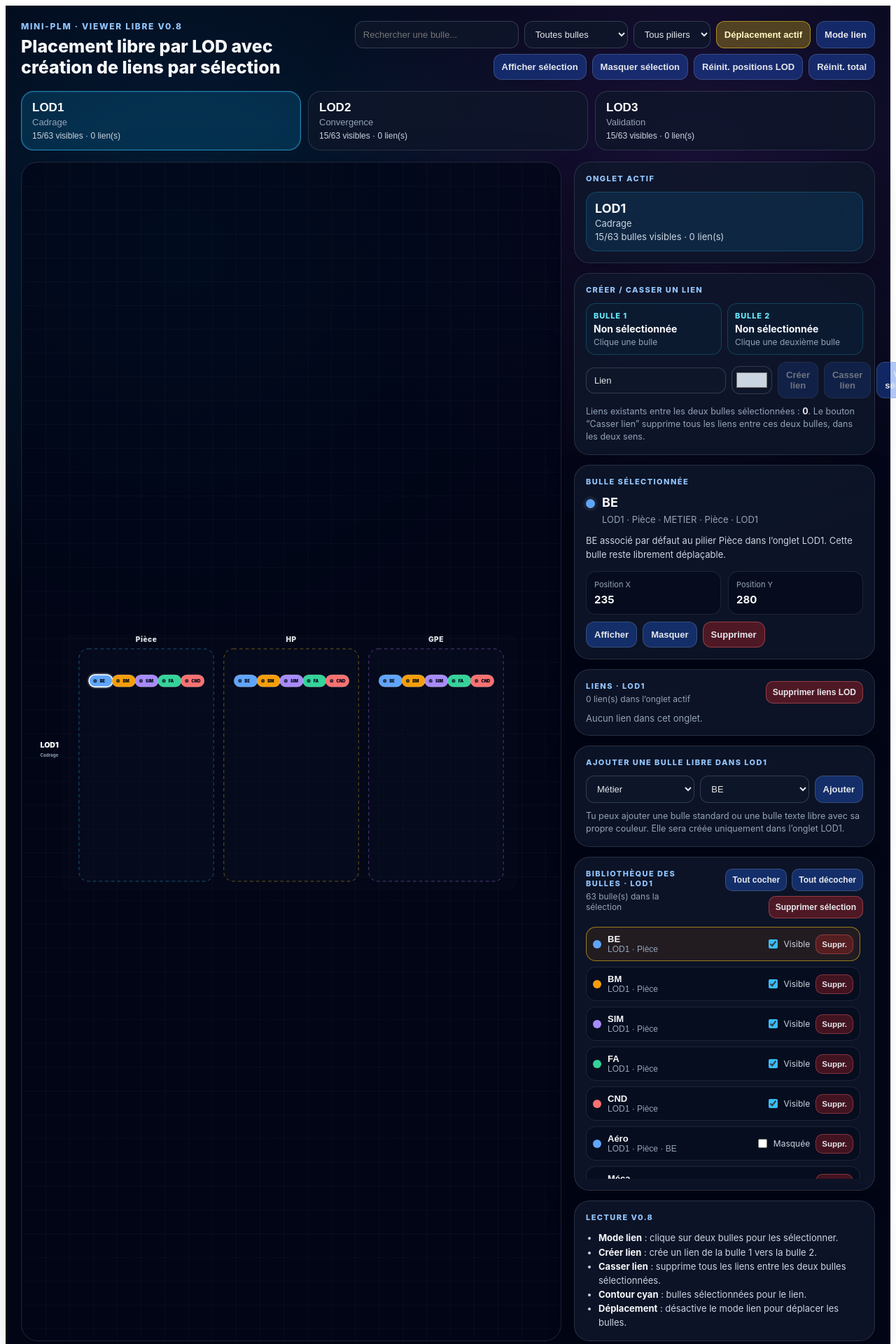
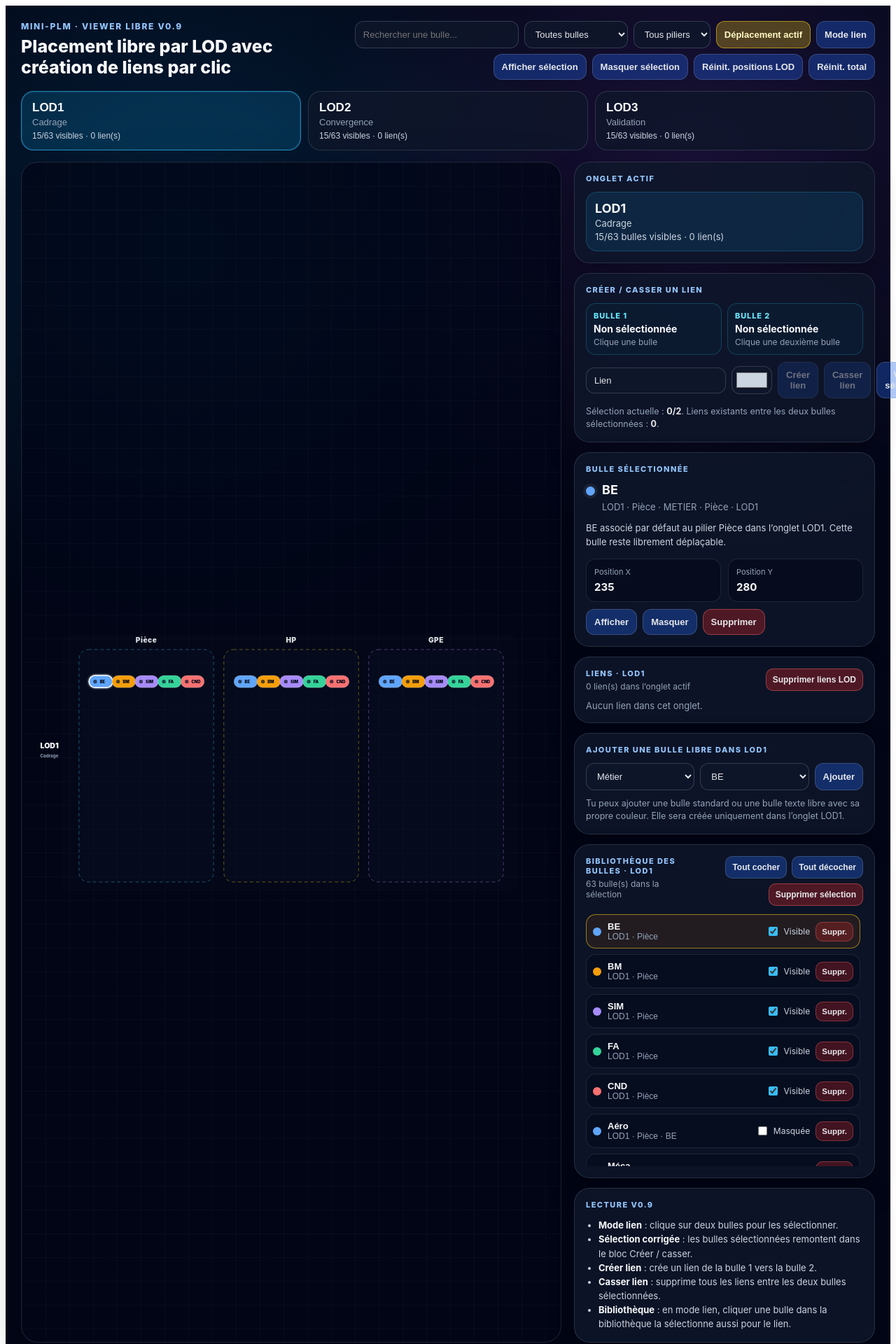
Before and after one commit to batbot252-oss/Process_mining, a Next.js app: page /viewer in a window 1280 px wide. Shown: the top 1920 px of the page at 70% size. Built offline with nearby package versions, Linux system fonts and the light colour scheme.

Commit message:
Update version and improve bubble selection handling

```diff
--- a/app/viewer/page.tsx
+++ b/app/viewer/page.tsx
@@ -1,7 +1,10 @@
 "use client";
 
 import { useEffect, useMemo, useRef, useState } from "react";
-import type { PointerEvent as ReactPointerEvent } from "react";
+import type {
+  MouseEvent as ReactMouseEvent,
+  PointerEvent as ReactPointerEvent,
+} from "react";
 
 type Pillar = "PIECE" | "HP" | "GPE";
 type LOD = "LOD1" | "LOD2" | "LOD3";
@@ -97,9 +100,9 @@ type ResolvedBubbleLink = BubbleLink & {
 const WIDTH = 1600;
 const HEIGHT = 980;
 
-const LS_BUBBLE_OVERRIDES = "plm_free_bubbles_lod_tabs_subtrades_overrides_v4";
-const LS_CUSTOM_BUBBLES = "plm_free_custom_bubbles_lod_tabs_subtrades_v4";
-const LS_BUBBLE_LINKS = "plm_free_bubble_links_v2";
+const LS_BUBBLE_OVERRIDES = "plm_free_bubbles_lod_tabs_subtrades_overrides_v5";
+const LS_CUSTOM_BUBBLES = "plm_free_custom_bubbles_lod_tabs_subtrades_v5";
+const LS_BUBBLE_LINKS = "plm_free_bubble_links_v3";
 
 const PILLARS = ["PIECE", "HP", "GPE"] as const;
 const LODS = ["LOD1", "LOD2", "LOD3"] as const;
@@ -688,6 +691,28 @@ export default function ViewerPage() {
     });
   }
 
+  function handleBubbleClick(
+    event: ReactMouseEvent<SVGGElement>,
+    bubble: BubbleView
+  ) {
+    event.preventDefault();
+    event.stopPropagation();
+
+    setSelectedBubbleId(bubble.id);
+
+    if (linkMode) {
+      selectBubbleForLink(bubble.id);
+    }
+  }
+
+  function handleLibraryBubbleClick(bubbleId: string) {
+    setSelectedBubbleId(bubbleId);
+
+    if (linkMode) {
+      selectBubbleForLink(bubbleId);
+    }
+  }
+
   function startDragBubble(
     event: ReactPointerEvent<SVGGElement>,
     bubble: BubbleView
@@ -695,9 +720,6 @@ export default function ViewerPage() {
     setSelectedBubbleId(bubble.id);
 
     if (linkMode) {
-      event.preventDefault();
-      event.stopPropagation();
-      selectBubbleForLink(bubble.id);
       return;
     }
 
@@ -1005,8 +1027,8 @@ export default function ViewerPage() {
     <main className="viewerPage">
       <section className="topbar">
         <div>
-          <p className="eyebrow">Mini-PLM · Viewer libre V0.8</p>
-          <h1>Placement libre par LOD avec création de liens par sélection</h1>
+          <p className="eyebrow">Mini-PLM · Viewer libre V0.9</p>
+          <h1>Placement libre par LOD avec création de liens par clic</h1>
         </div>
 
         <div className="toolbar">
@@ -1093,8 +1115,8 @@ export default function ViewerPage() {
 
       {linkMode ? (
         <section className="linkModeBanner">
-          Mode lien actif : clique sur deux bulles dans le viewer, puis utilise
-          “Créer lien” ou “Casser lien”.
+          Mode lien actif : clique sur deux bulles dans le viewer ou dans la
+          bibliothèque, puis utilise “Créer lien” ou “Casser lien”.
         </section>
       ) : null}
 
@@ -1245,6 +1267,7 @@ export default function ViewerPage() {
                         : "bubbleGroup"
                   }
                   onPointerDown={(event) => startDragBubble(event, bubble)}
+                  onClick={(event) => handleBubbleClick(event, bubble)}
                   filter={selected || isLinkSelected ? "url(#bubbleGlow)" : undefined}
                 >
                   <rect
@@ -1376,10 +1399,9 @@ export default function ViewerPage() {
             </div>
 
             <p className="hint">
+              Sélection actuelle : <strong>{selectedLinkBubbles.length}/2</strong>.{" "}
               Liens existants entre les deux bulles sélectionnées :{" "}
-              <strong>{selectedPairExistingLinks.length}</strong>. Le bouton
-              “Casser lien” supprime tous les liens entre ces deux bulles, dans
-              les deux sens.
+              <strong>{selectedPairExistingLinks.length}</strong>.
             </p>
           </div>
 
@@ -1583,7 +1605,7 @@ export default function ViewerPage() {
                   >
                     <button
                       className="bubbleListMain"
-                      onClick={() => setSelectedBubbleId(bubble.id)}
+                      onClick={() => handleLibraryBubbleClick(bubble.id)}
                     >
                       <span
                         className="bubbleListDot"
@@ -1622,11 +1644,14 @@ export default function ViewerPage() {
           </div>
 
           <div className="panelBlock">
-            <p className="panelLabel">Lecture V0.8</p>
+            <p className="panelLabel">Lecture V0.9</p>
 
             <ul className="readingList">
               <li>
                 <strong>Mode lien</strong> : clique sur deux bulles pour les sélectionner.
+              </li>
+              <li>
+                <strong>Sélection corrigée</strong> : les bulles sélectionnées remontent dans le bloc Créer / casser.
               </li>
               <li>
                 <strong>Créer lien</strong> : crée un lien de la bulle 1 vers la bulle 2.
@@ -1635,10 +1660,7 @@ export default function ViewerPage() {
                 <strong>Casser lien</strong> : supprime tous les liens entre les deux bulles sélectionnées.
               </li>
               <li>
-                <strong>Contour cyan</strong> : bulles sélectionnées pour le lien.
-              </li>
-              <li>
-                <strong>Déplacement</strong> : désactive le mode lien pour déplacer les bulles.
+                <strong>Bibliothèque</strong> : en mode lien, cliquer une bulle dans la bibliothèque la sélectionne aussi pour le lien.
               </li>
             </ul>
           </div>
```
